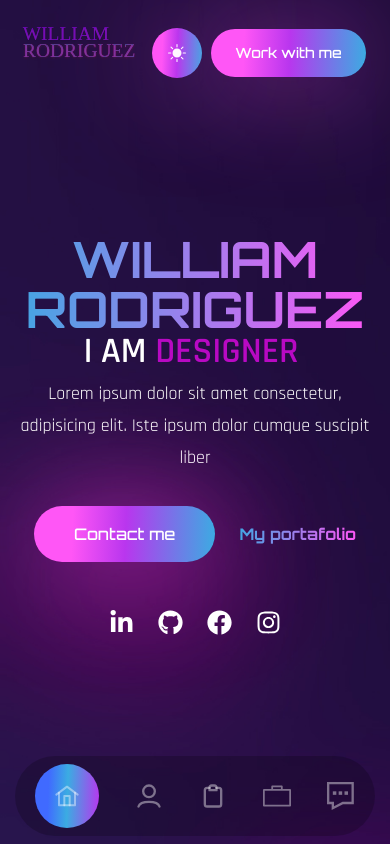
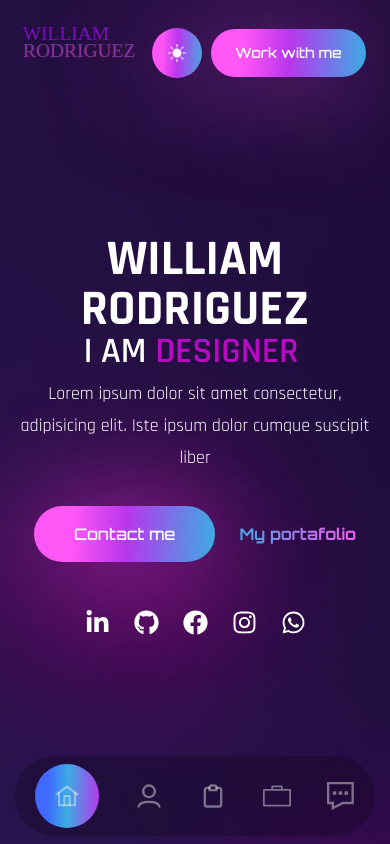
Before and after one commit to WILLIAMJRR/portafolio, a React (Vite) app: page /contact in a window 390 px wide. Shown: the top 844 px of the page. Built offline with nearby package versions, Linux system fonts and the light colour scheme; a web font is replaced by a local one.

Commit message:
modificacion

```diff
--- a/src/App.jsx
+++ b/src/App.jsx
@@ -12,7 +12,7 @@ function App() {
   //theme state
   const [theme, setTheme] = useState('dark');
   return (
-    <div className='mode bg-no-repeat bg-cover overflow-hidden bg-sitedark'>
+    <div className='dark_mode bg-no-repeat bg-cover overflow-hidden bg-sitedark'>
       <Header key={'dark'} theme={theme} setTheme={setTheme} />
       <Banner />
       <Nav />
--- a/src/components/Banner.jsx
+++ b/src/components/Banner.jsx
@@ -7,6 +7,7 @@ import {
   FaInstagram,
   FaFacebook,
   FaLinkedinIn,
+  FaWhatsapp
 } from 'react-icons/fa';
 //type animation
 import { TypeAnimation } from 'react-type-animation';
@@ -30,7 +31,7 @@ const Banner = () => {
               initial='hidden'
               whileInView={'show'}
               viewport={{ once: false, amount: 0.7 }}
-              className='text-[50px] text-gradient font-bold leading-none text- lg:text-[90px]'
+              className='text-[50px] text-white font-bold leading-none text- lg:text-[90px]'
             >
               WILLIAM <span>RODRIGUEZ</span>
             </motion.h1>
@@ -94,6 +95,9 @@ const Banner = () => {
               <a href=''>
                 <FaInstagram />
               </a>
+              <a href=''>
+                <FaWhatsapp />
+              </a>
             </motion.div>
           </div>
 
--- a/src/components/Header.jsx
+++ b/src/components/Header.jsx
@@ -22,7 +22,7 @@ const Header = ({ theme, setTheme }) => {
   // };
   const handleThemeSwitch = () => {
     //dark mode
-    const dark_mode = document.querySelector('.mode');
+    const dark_mode = document.querySelector('.dark_mode');
     const classInputs = document.querySelectorAll('input');
     const textArea = document.querySelector('.text_area');
 
--- a/tailwind.config.js
+++ b/tailwind.config.js
@@ -24,8 +24,8 @@ module.exports = {
         accent: '#B809C3',
       },
       backgroundImage: {
-        sitedark: "url('./src/assets/site-bg.jpg')",
-        sitelight:"url('./src/assets/concepto-fondo-estudio-fondo-purpura-sitio-estudio-pendiente-ligera-vacia-abstracta-producto-fondo-liso-estudio.jpg')",
+        sitedark: "url('./src/assets/img/site-bg.jpg')",
+        sitelight:"url('./src/assets/img/concepto-fondo-estudio-fondo-purpura-sitio-estudio-pendiente-ligera-vacia-abstracta-producto-fondo-liso-estudio.jpg')",
         about: "url('./src/assets/img/311191014_1456031481562859_5057301907237021590_n.png')",
         services:"url('./src/assets/img/services.png')",
       },
```
Also changed, not shown: src/assets/img/site-bg.jpg (renamed from src/assets/site-bg.jpg), 1 other file (tests, documents, lock files or other folders).
